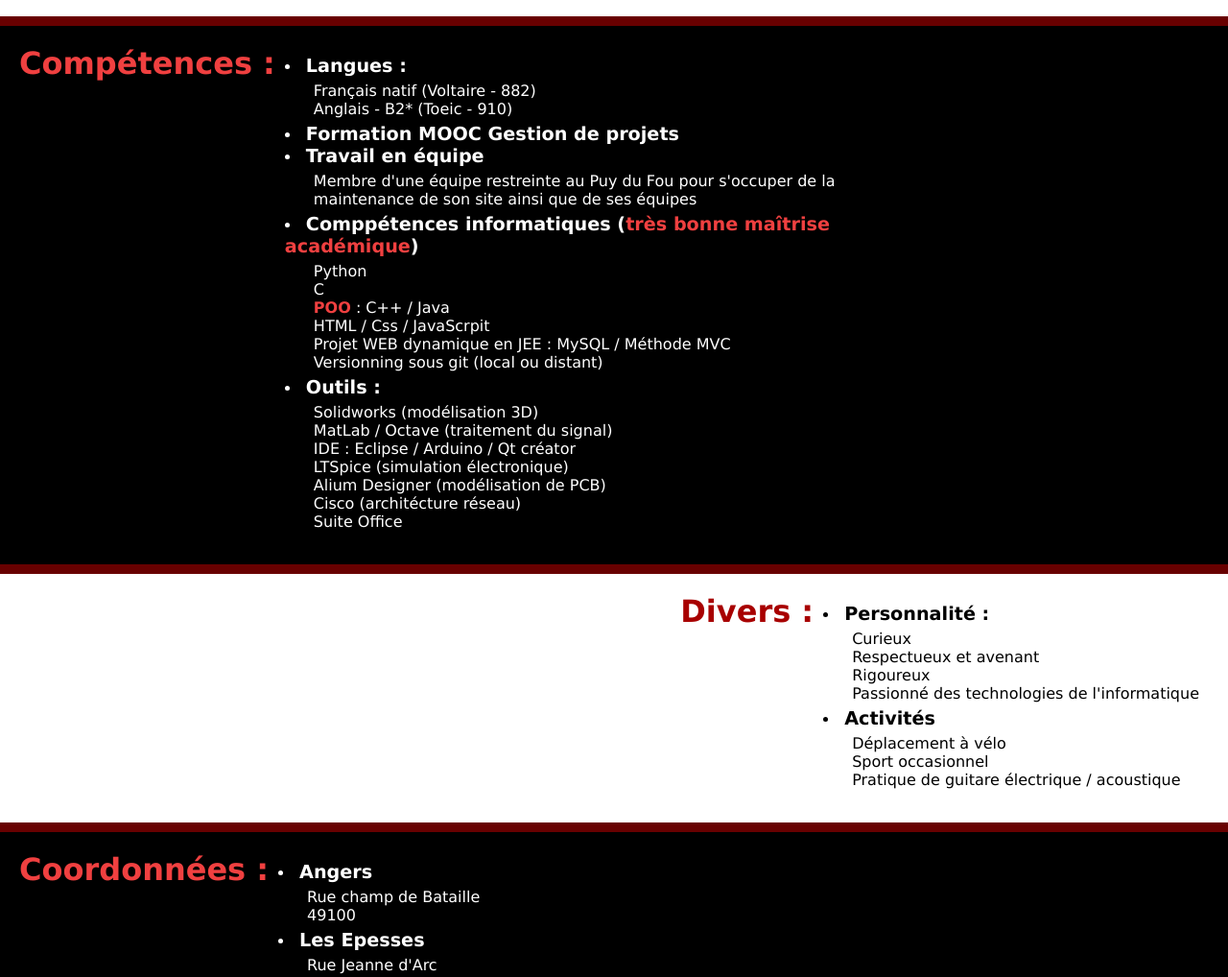
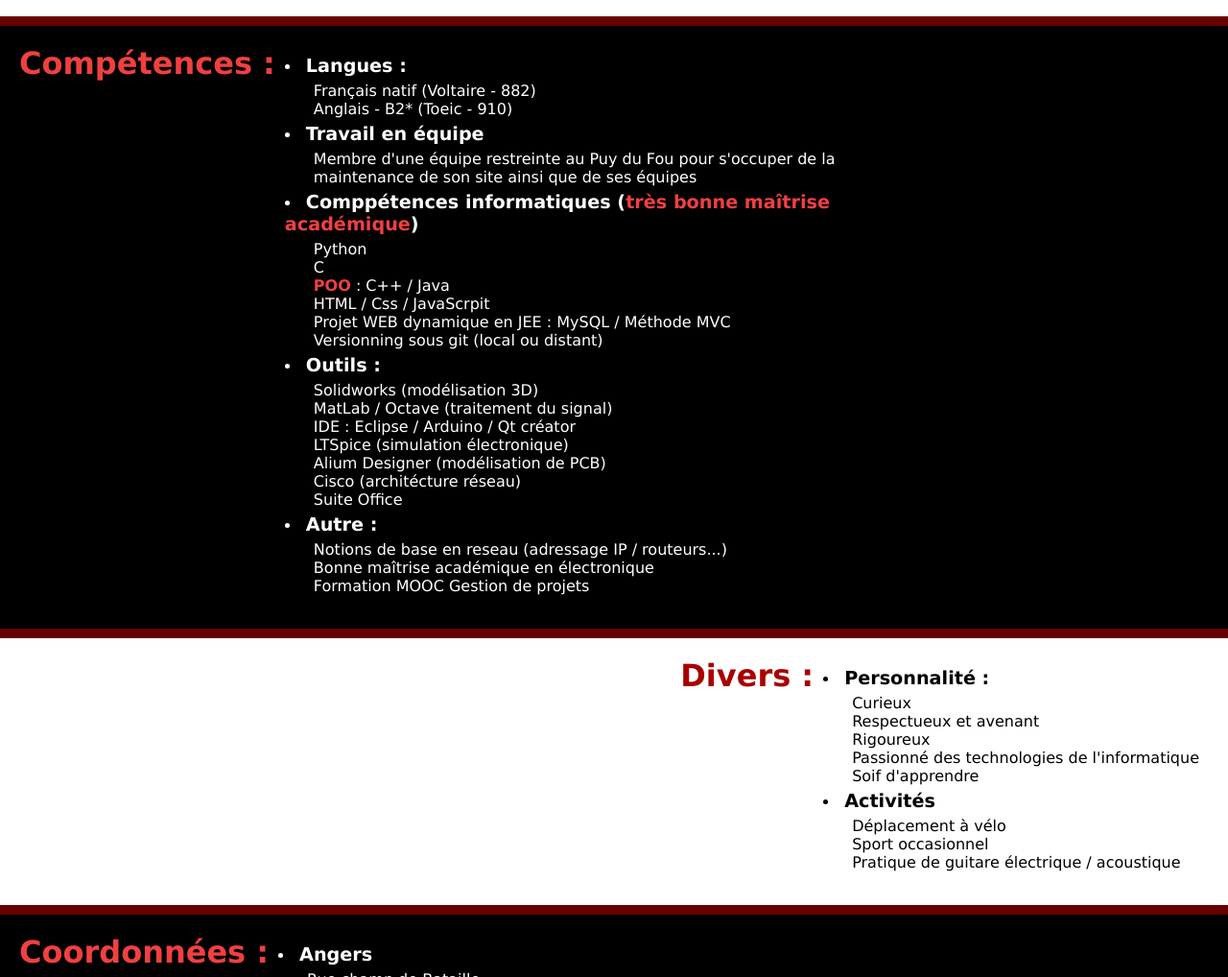
Before and after one commit to Caillaud-Armand/AboutMe, a plain HTML site: page cv.html in a window 1280 px wide. Shown: the part 903-1921 px from the top of the page at 96% size. Drawn offline with Linux system fonts and the light colour scheme.

Commit message:
mise à jour page CV

```diff
--- a/cv.html
+++ b/cv.html
@@ -111,8 +111,6 @@
 									<a>Anglais - B2* (Toeic - 910)</a>
 								</div>
 							</li>
-							<li><a>Formation MOOC Gestion de projets</a>
-							</li>
 							<li><a>Travail en équipe</a>
 								<div class="element">
 									<a>Membre d'une équipe restreinte au Puy du Fou pour s'occuper de la
@@ -140,6 +138,13 @@
 									<a>Suite Office</a>
 								</div>
 							</li>
+							<li><a>Autre :</a>
+								<div class="element">
+									<a>Notions de base en reseau (adressage IP / routeurs...)</a>
+									<a>Bonne maîtrise académique en électronique</a>
+									<a>Formation MOOC Gestion de projets</a>
+								</div>
+							</li>
 						</ul>
 					</div>
 				</div>
@@ -153,6 +158,7 @@
 									<a>Respectueux et avenant</a>
 									<a>Rigoureux</a>
 									<a>Passionné des technologies de l'informatique</a>
+									<a>Soif d'apprendre</a>
 								</div>
 							</li>
 							<li><a>Activités</a>
```
